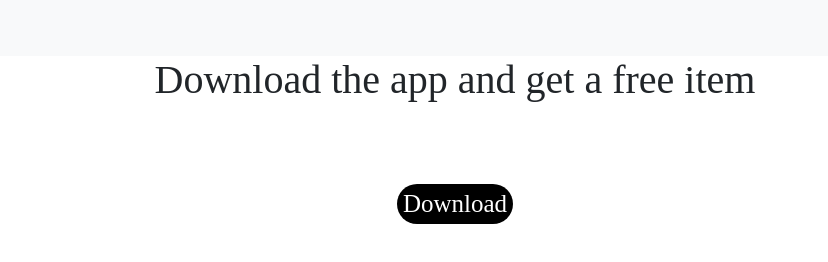
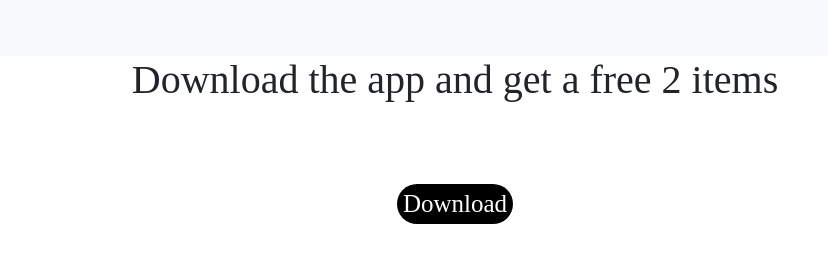
Before and after one commit to Mahmoud4hmed/ICA, a plain HTML site: page kiko/index.html in a window 1280 px wide. Shown: the full height of the page, 185-1013 px from the left. Drawn offline with nearby package versions, Linux system fonts and the light colour scheme; a web font is replaced by a local one.

Commit message:
changing the title

```diff
--- a/kiko/index.html
+++ b/kiko/index.html
@@ -23,7 +23,7 @@
         </div>
       </nav>
       <main>
-        <center><h1>Download the app and get a free item</h1></center><br><br><br>
+        <center><h1>Download the app and get a free 2 items</h1></center><br><br><br>
         <center><button id="kdown"><a id="kd" href="kiko.apk" download="kiko.apk">Download</a></button></center>
       </main>
 
```
